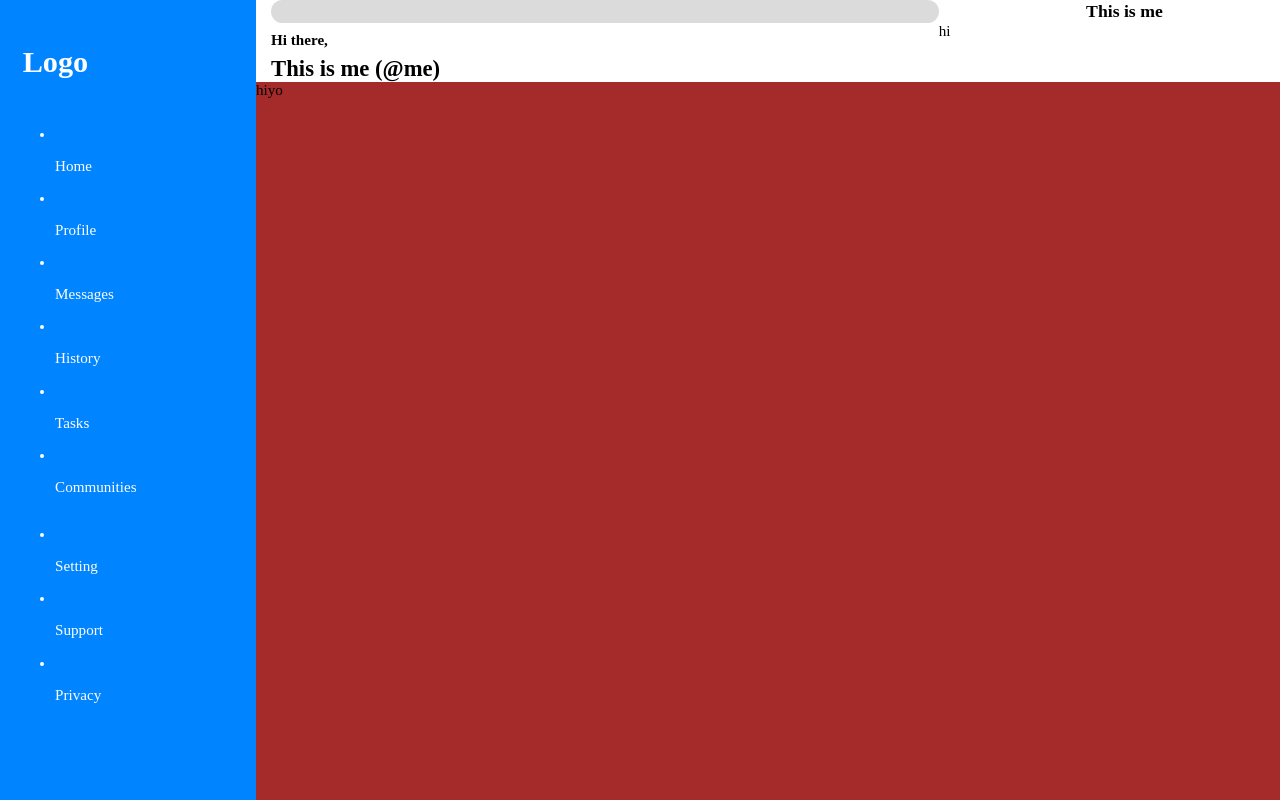
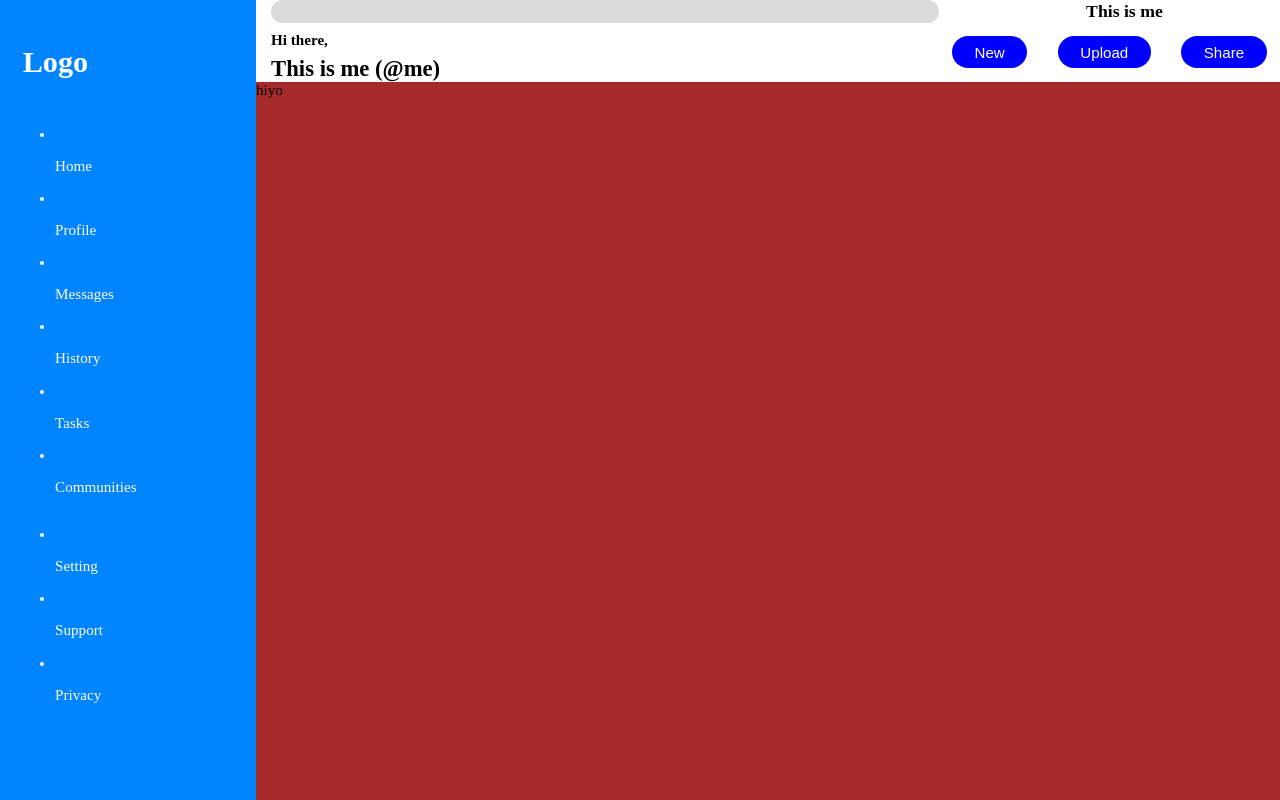
Before and after one commit to jeremycfwong/odin-admin-dashboard, a plain HTML site: page index.html in a window 1280 px wide. Drawn offline with Linux system fonts and the light colour scheme.

Commit message:
Add the buttons to header
As subject

```diff
--- a/index.html
+++ b/index.html
@@ -22,7 +22,11 @@
             <p>Hi there,</p>
             <p class="big-name">This is me (@me)</h3>
         </div>
-        <div class="buttons">hi</div>
+        <div class="buttons">
+            <button>New</button>
+            <button>Upload</button>
+            <button>Share</button>
+        </div>
     </div>
     <nav class="sidebar">
         <div class="logo">
--- a/style.css
+++ b/style.css
@@ -63,6 +63,21 @@ body{
                 font-weight: bold;
             }
 
+        .buttons{
+            display: flex;
+            justify-content: center;
+            align-items: center;
+            gap: 2rem;
+        }
+            .buttons button {
+                background-color: blue;
+                color: white;
+                border-radius: 20px;
+                padding: 0.5rem 1.5rem;
+                border: none;
+                font-size: 1rem;
+            }
+
 .sidebar{
     grid-area: 1/1/3/2;
     background-color: rgb(0, 132, 255);
```
